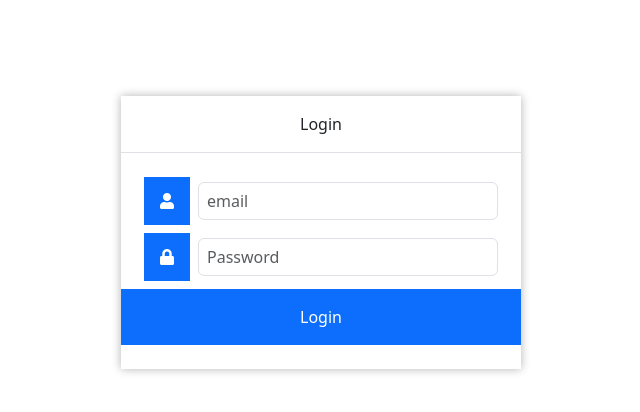
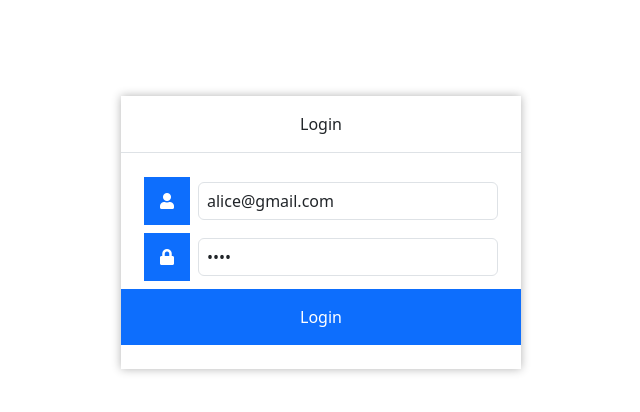
Before and after one commit to Igo-Ulenbelt/Igo-Ulenbelt.github.io, a plain HTML site: page presenceSystem/index.html in a window 1280 px wide. Shown: the whole page, without its empty margins (319-959 px from the left). Drawn offline with nearby package versions, Linux system fonts and the light colour scheme.

Commit message:
presentie buton en wachtwoord automatisch ingevuld

```diff
--- a/presenceSystem/index.html
+++ b/presenceSystem/index.html
@@ -46,7 +46,7 @@
                         <i class="fas fa-user text-white"></i>
                     </label>
                     <input class="form-control ps-2 w-75 ms-2" type="email" name="email" placeholder="email"
-                           id="email" value="" required>
+                           id="email" value="alice@gmail.com" required>
                 </div>
                 <div class="d-flex flex-wrap justify-content-center align-items-center mt-2">
                     <label class="p-3 d-flex justify-content-center align-items-center bg-primary"
@@ -54,7 +54,7 @@
                         <i class="fas fa-lock text-white"></i>
                     </label>
                     <input class="form-control ps-2 w-75 ms-2" type="password" name="password"
-                           placeholder="Password" id="password" value="" required>
+                           placeholder="Password" id="password" value="test" required>
                 </div>
                 <input class="py-3 my-2 w-100 text-white font-bold border-none bg-primary hover-opacity-7"
                        type="submit" value="Login">
```
Also changed, not shown: presenceSystem/home.html (+1 -0 lines).
